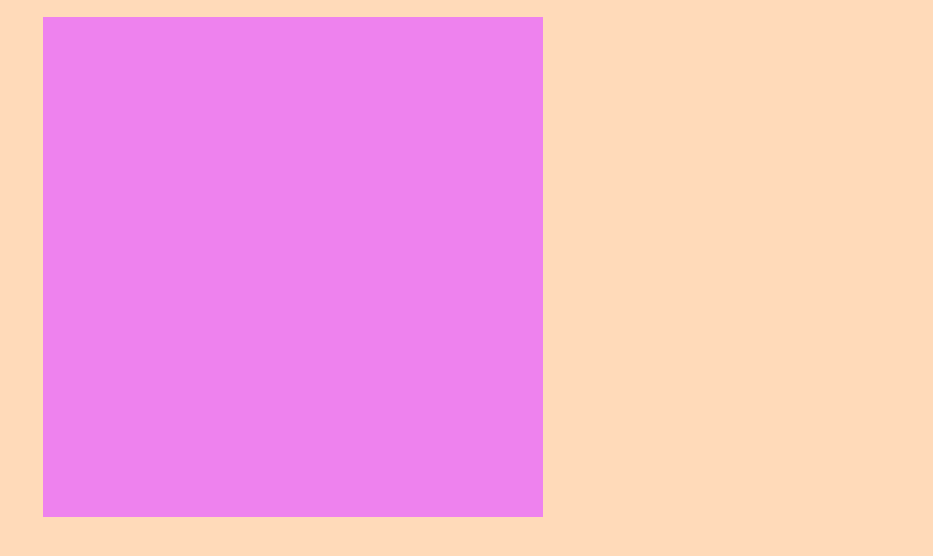
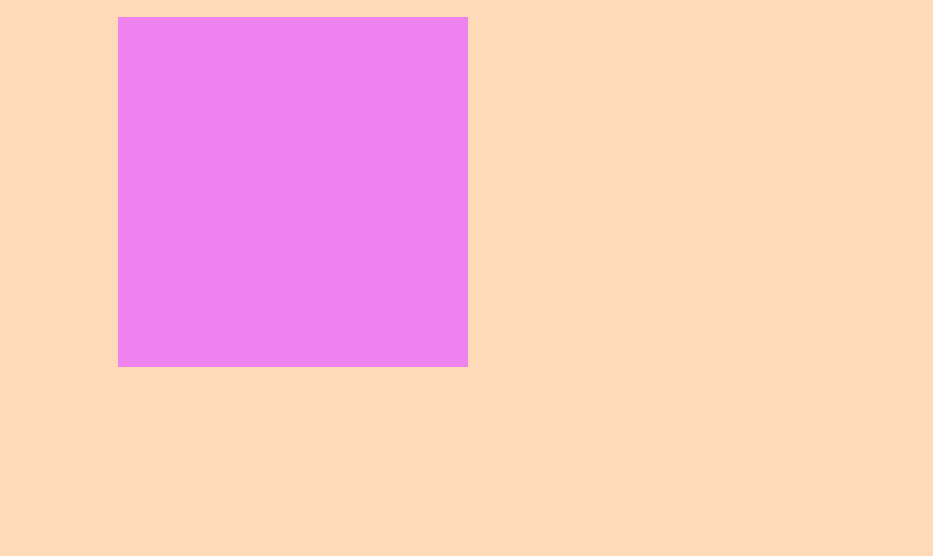
Before and after one commit to galia2024/In-class-challenge-2.02, a plain HTML site: page index.html in a window 1280 px wide. Both pictures are taken after a click on the button "Show/hide the box!". Shown: the part 86-642 px from the top of the page, without its empty margins (347-1280 px from the left). Drawn offline with Linux system fonts and the light colour scheme.

Commit message:
Update style.css

```diff
--- a/css/style.css
+++ b/css/style.css
@@ -12,8 +12,8 @@
 
 #box {
     background-color: lightpink;
-    width: 500px;
-    height: 500px;
+    width: 350px;
+    height: 350px;
     margin: 20px auto;
 
 }
```
